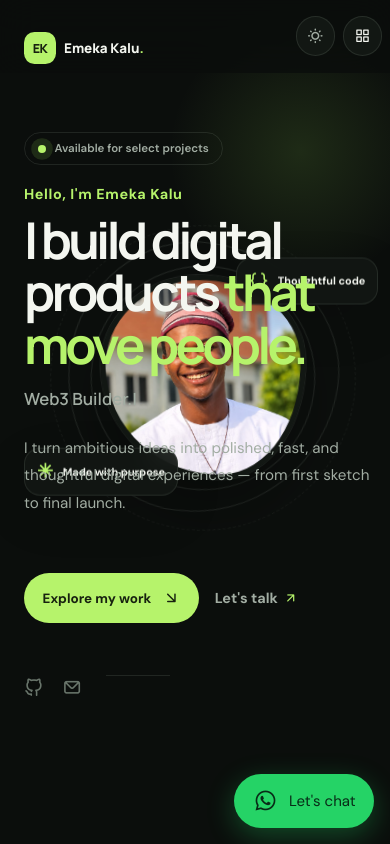
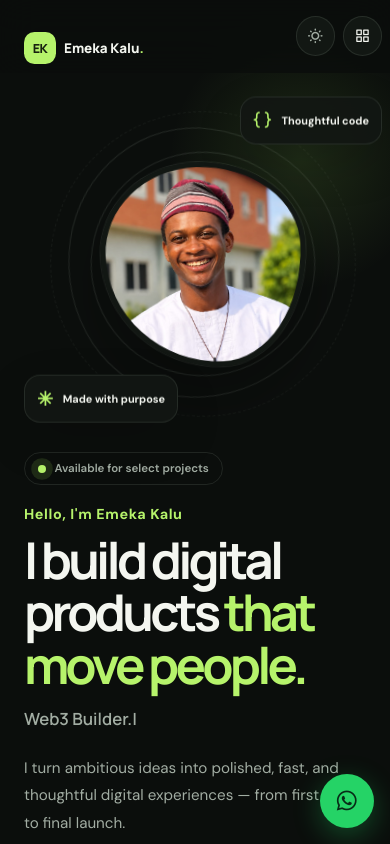
Before and after one commit to Kalu-Emeka/portfolio-2-, a React (Vite) app: page / in a window 390 px wide. Shown: the top 844 px of the page. Built offline with nearby package versions, Linux system fonts and the light colour scheme.

Commit message:
Updated the UI

```diff
--- a/src/components/contact/whatsapp-chat.css
+++ b/src/components/contact/whatsapp-chat.css
@@ -54,7 +54,8 @@
 
 .whatsapp-chat__panel {
   width: min(360px, calc(100vw - 2rem));
-  overflow: hidden;
+  max-height: min(36rem, calc(100dvh - 6rem));
+  overflow-y: auto;
   border: 1px solid var(--border-color);
   border-radius: 1.25rem;
   background: var(--container-color);
@@ -274,12 +275,23 @@
   }
 
   .whatsapp-chat__launcher {
+    width: 3.4rem;
     min-width: 3.4rem;
     height: 3.4rem;
+    padding: 0;
+  }
+
+  .whatsapp-chat__launcher span {
+    display: none;
   }
 
   .app-shell .scrollup {
-    right: 5.2rem;
+    right: 1rem;
+    bottom: 5.2rem;
+  }
+
+  .app-shell .scrollup.show-scroll {
+    bottom: 5.2rem;
   }
 }
 
--- a/src/components/home/Home.jsx
+++ b/src/components/home/Home.jsx
@@ -11,14 +11,14 @@ const Home = () => {
         <div className="home__content grid">
           <Social />
 
-          <div className="home__visual" data-reveal>
+          <div className="home__visual">
             <div className="home__visual-orbit"></div>
             <div className="home__img" role="img" aria-label="Portrait of Emeka Kalu"></div>
             <div className="home__visual-card home__visual-card--top"><i className="uil uil-brackets-curly"></i><span>Thoughtful code</span></div>
             <div className="home__visual-card home__visual-card--bottom"><span className="home__visual-star">✳</span><span>Made with purpose</span></div>
           </div>
 
-          <div data-reveal><Data /></div>
+          <div className="home__copy"><Data /></div>
         </div>
 
         <ScrollDown />
--- a/src/redesign.css
+++ b/src/redesign.css
@@ -341,7 +341,6 @@
 
 .app-shell .home__data {
   max-width: 600px;
-  animation: hero-enter 800ms cubic-bezier(0.2, 0.7, 0.2, 1) both;
 }
 
 .home__availability {
@@ -992,7 +991,7 @@
     height: 3rem;
   }
 
-  .app-shell .home__content > [data-reveal] {
+  .app-shell .home__content > .home__copy {
     grid-column: 2;
     grid-row: 2;
   }
@@ -1116,7 +1115,7 @@
   .app-shell .home__visual {
     grid-column: 1;
     grid-row: 1;
-    min-height: 290px;
+    min-height: 320px;
   }
 
   .app-shell .home__img {
@@ -1135,12 +1134,12 @@
   }
 
   .home__visual-card--top {
-    top: 11%;
-    right: 1%;
+    top: 0;
+    right: 0;
   }
 
   .home__visual-card--bottom {
-    bottom: 9%;
+    bottom: 0;
     left: 0;
   }
 
@@ -1158,7 +1157,7 @@
     margin: 0 0 0 0.3rem;
   }
 
-  .app-shell .home__content > [data-reveal] {
+  .app-shell .home__content > .home__copy {
     grid-column: 1;
     grid-row: 2;
   }
@@ -1269,6 +1268,39 @@
   }
 }
 
+@media screen and (max-width: 350px) {
+  .app-shell .home__visual {
+    min-height: 285px;
+  }
+
+  .app-shell .home__img {
+    width: 175px;
+    height: 175px;
+  }
+
+  .app-shell .home__visual-orbit {
+    width: 225px;
+  }
+
+  .home__visual-card {
+    gap: 0.4rem;
+    padding: 0.55rem 0.6rem;
+    font-size: 0.62rem;
+  }
+
+  .app-shell .home__title {
+    font-size: clamp(2.5rem, 12vw, 2.8rem);
+  }
+
+  .app-shell .skills__box {
+    gap: 0.7rem;
+  }
+
+  .app-shell .skills__name {
+    font-size: 0.74rem;
+  }
+}
+
 @media (prefers-reduced-motion: reduce) {
   .app-shell *,
   .app-shell *::before,
```
Also changed, not shown: 4 other files (tests, documents, lock files or other folders).
